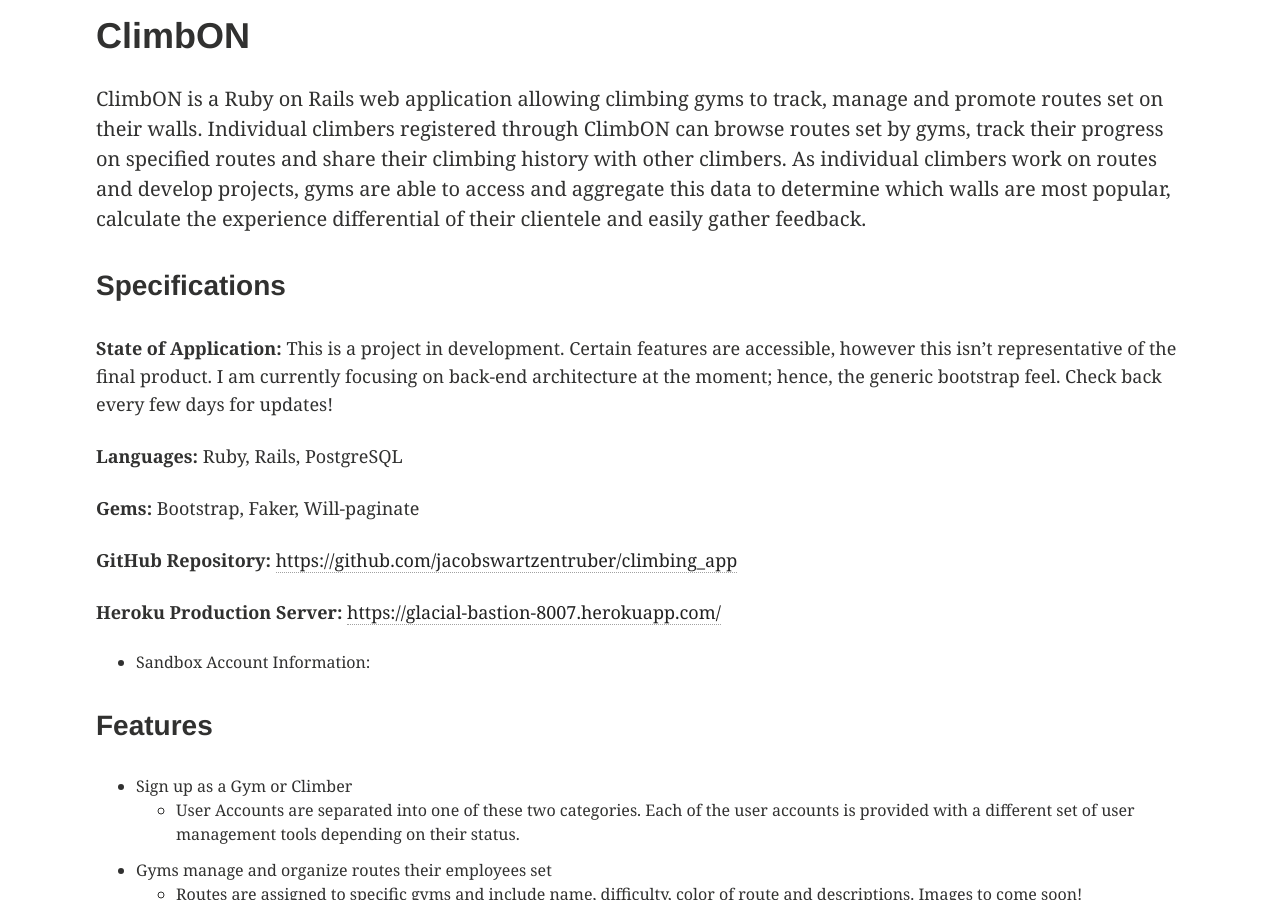
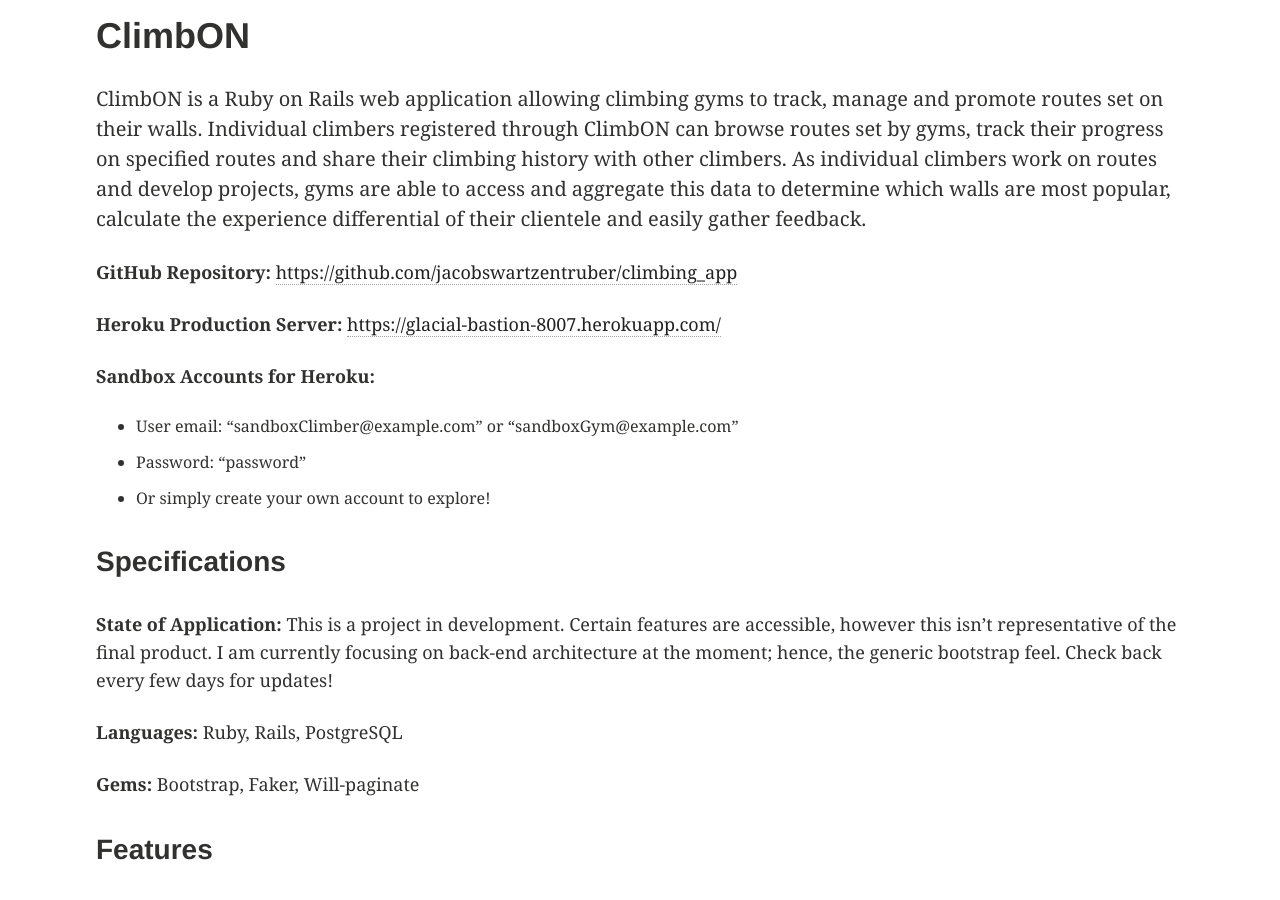
Before and after one commit to jacobswartzentruber/old-jekyll-portfolio, a Jekyll site: the page built from web_projects/climbON/index.md, in a window 1280 px wide and 900 px high, scrolled down 409 px. Built offline with Jekyll 4.4.1, drawn with Linux system fonts in a browser that asks for light colours.

Commit message:
Added production accounts to web projects

```diff
--- a/web_projects/climbON/index.md
+++ b/web_projects/climbON/index.md
@@ -8,6 +8,17 @@
 
 ClimbON is a Ruby on Rails web application allowing climbing gyms to track, manage and promote routes set on their walls.  Individual climbers registered through ClimbON can browse routes set by gyms, track their progress on specified routes and share their climbing history with other climbers.  As individual climbers work on routes and develop projects, gyms are able to access and aggregate this data to determine which walls are most popular, calculate the experience differential of their clientele and easily gather feedback.
 
+**GitHub Repository:** [https://github.com/jacobswartzentruber/climbing_app](https://github.com/jacobswartzentruber/climbing_app)
+
+**Heroku Production Server:** [https://glacial-bastion-8007.herokuapp.com/](https://glacial-bastion-8007.herokuapp.com/)
+
+**Sandbox Accounts for Heroku:**
+
+* User email: "sandboxClimber@example.com" or "sandboxGym@example.com"
+* Password: "password"
+* Or simply create your own account to explore!
+
+
 ###Specifications
 **State of Application:** This is a project in development.  Certain features are accessible, however this isn't representative of the final product.  I am currently focusing on back-end architecture at the moment; hence, the generic bootstrap feel.  Check back every few days for updates!
 
@@ -15,11 +26,6 @@
 
 **Gems:** Bootstrap, Faker, Will-paginate
 
-**GitHub Repository:** [https://github.com/jacobswartzentruber/climbing_app](https://github.com/jacobswartzentruber/climbing_app)
-
-**Heroku Production Server:** [https://glacial-bastion-8007.herokuapp.com/](https://glacial-bastion-8007.herokuapp.com/)
-
-* Sandbox Account Information:
 
 ###Features
 
```
Also changed, not shown: web_projects/quest/index.md (+11 -5 lines).
